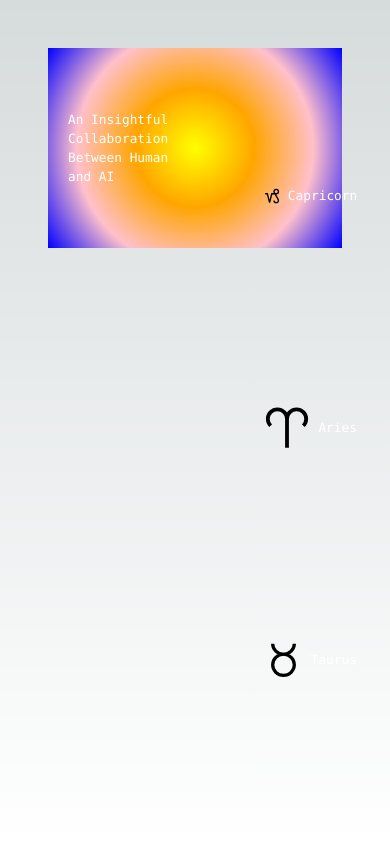
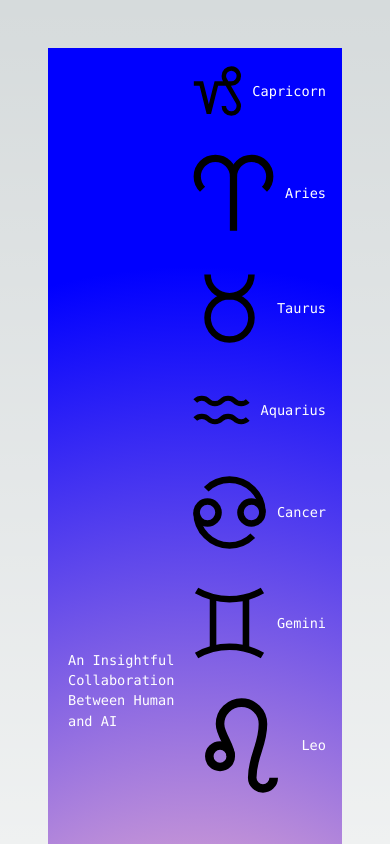
Before and after one commit to Wir3s/astro_ai, a Next.js app: page / in a window 390 px wide. Shown: the top 844 px of the page. Built offline with nearby package versions, Linux system fonts and the light colour scheme.

Commit message:
Adjusting mobile view

```diff
--- a/src/app/page.module.css
+++ b/src/app/page.module.css
@@ -169,7 +169,7 @@
     height: 300px;
   }
 
-  .description {
+  /* .description {
     font-size: 0.8rem;
     background: radial-gradient(
       circle at center,
@@ -186,37 +186,37 @@
     display: flex;
     justify-content: center;
     width: 100%;
-  }
+  } */
 
-  .description p {
+  /* .description p {
     align-items: center;
     inset: 0 0 auto;
     padding: 2rem 1rem 1.4rem;
     border-radius: 0;
     border: none;
     border-bottom: 1px solid rgba(var(--callout-border-rgb), 0.25);
-    /* background: linear-gradient(
+    background: linear-gradient(
       to bottom,
       rgba(var(--background-start-rgb), 1),
       rgba(var(--callout-rgb), 0.5)
-    ); */
-    /* background-clip: padding-box; */
+    );
+     background-clip: padding-box;
     backdrop-filter: blur(24px);
-  }
+  }  */
 
-  .description div {
+  /* .description div {
     align-items: flex-end;
-    /* pointer-events: none; */
+    pointer-events: none;
     inset: auto 0 0;
     padding: 2rem;
     height: 200px;
-    /* background: linear-gradient(
+    background: linear-gradient(
       to bottom,
       transparent 0%,
       rgb(var(--background-end-rgb)) 40%
     );
-    z-index: 1; */
-  }
+    z-index: 1;
+  } */
 }
 
 /* Tablet and Smaller Desktop */
```
